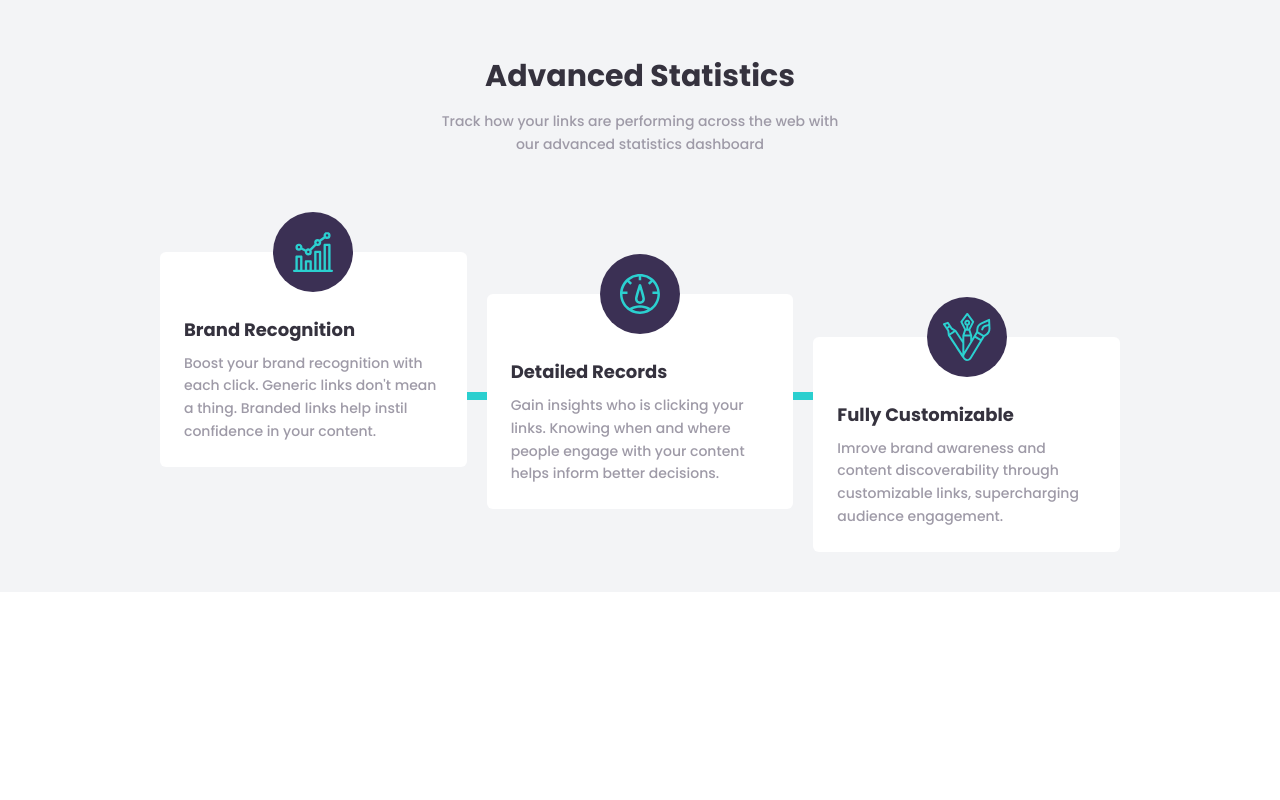
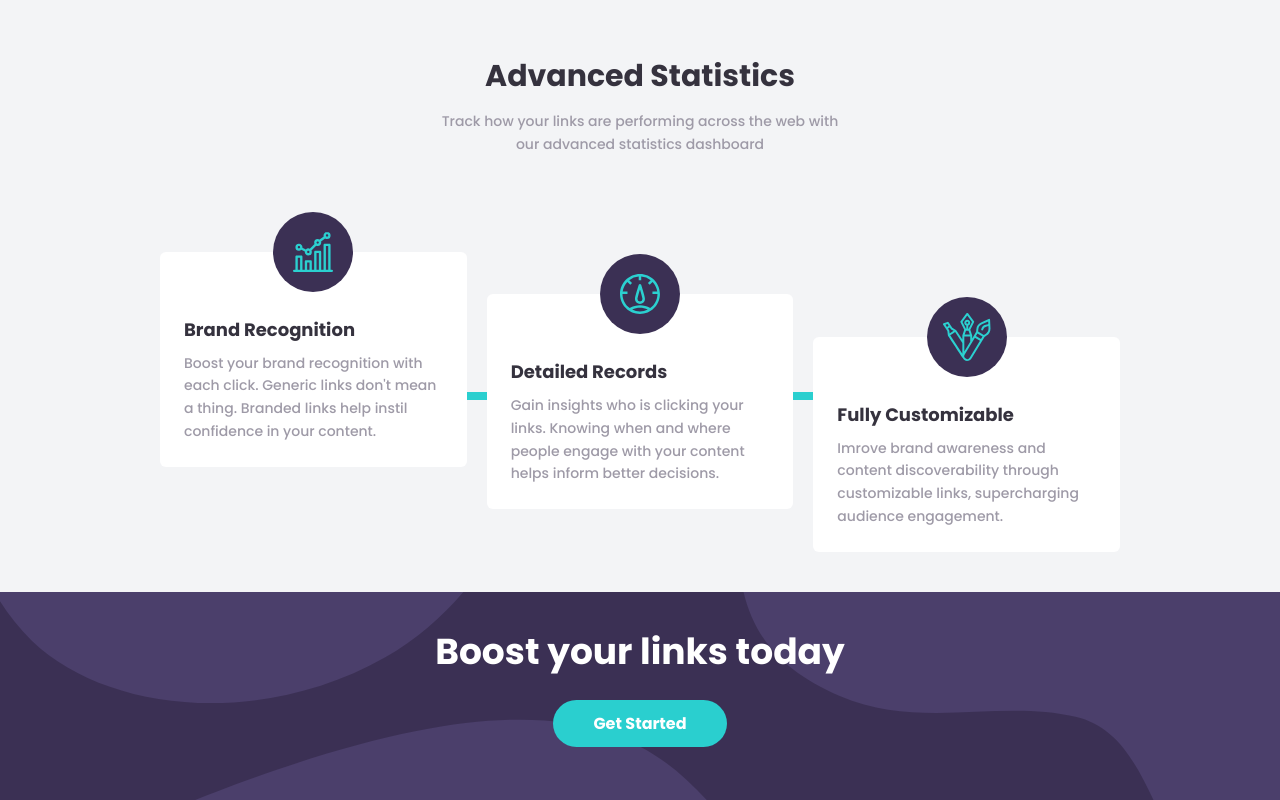
Before and after one commit to KevinPadi/url-shortening-app, a React (Vite) app: page / in a window 1280 px wide. Shown: the part 762-1562 px from the top of the page. Before the commit the page ends 1354 px from the top, so only its background shows below. Built offline with nearby package versions, Linux system fonts and the light colour scheme.

Commit message:
feat: cta section added

```diff
--- a/src/App.jsx
+++ b/src/App.jsx
@@ -1,6 +1,7 @@
 import Nav from './components/Nav'
 import HeroSection from './components/HeroSection'
 import FeaturesSection from './components/FeaturesSection'
+import CtaSection from './components/CtaSection'
 
 function App () {
   return (
@@ -8,6 +9,7 @@ function App () {
       <Nav />
       <HeroSection />
       <FeaturesSection />
+      <CtaSection />
     </div>
   )
 }
--- /dev/null
+++ b/src/components/CtaSection.jsx
@@ -0,0 +1,18 @@
+import Button from './Button'
+
+function CtaSection () {
+  return (
+    <section className='md:w-full md:h-52 p-10 bg-DarkViolet bg-boostMobileBg md:bg-boostDeskBg bg-no-repeat bg-cover'>
+      <div className='text-center space-y-10'>
+        <h2 className='text-white text-xl md:text-4xl font-bold'>
+          Boost your links today
+        </h2>
+        <div>
+          <Button label='Get Started' rounded='rounded-full' width='px-10' />
+        </div>
+      </div>
+    </section>
+  )
+}
+
+export default CtaSection
--- a/tailwind.config.js
+++ b/tailwind.config.js
@@ -12,7 +12,9 @@ export default {
     backgroundImage: {
       hero: "url('./src/assets/images/illustration-working.svg')",
       shortenDeskBg: "url('./src/assets/images/bg-shorten-desktop.svg')",
-      shortenMobileBg: "url('./src/assets/images/bg-shorten-mobile.svg')"
+      shortenMobileBg: "url('./src/assets/images/bg-shorten-mobile.svg')",
+      boostDeskBg: "url('./src/assets/images/bg-boost-desktop.svg')",
+      boostMobileBg: "url('./src/assets/images/bg-boost-mobile.svg')"
     },
     extend: {
       colors: {
```
